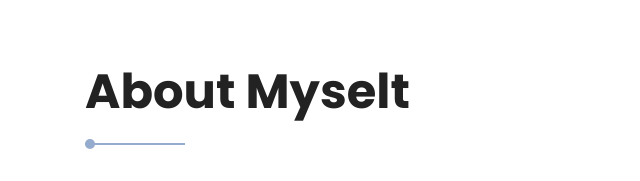
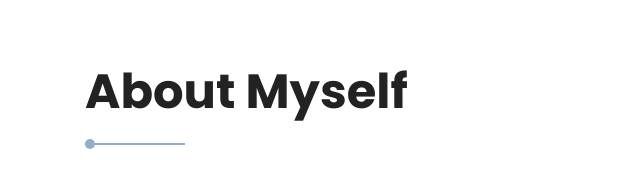
Before and after one commit to AnthonyCardenBarrera/AnthonyCardenBarrera.github.io, a plain HTML site: page index.html in a window 1280 px wide. Shown: the part 880-1061 px from the top of the page, 0-640 px from the left. Drawn offline with nearby package versions, Linux system fonts and the light colour scheme; some packages are replaced by stand-ins of ours.

Commit message:
Update index.html

```diff
--- a/index.html
+++ b/index.html
@@ -98,7 +98,7 @@
 				</div> -->
 				<div class="col-lg-5 col-md-12 about-right">
 					<div class="section-title">
-						<h2>about myselt</h2>
+						<h2>about myself</h2>
 					</div>
 					<div class="mb-50 wow fadeIn" data-wow-duration=".8s">
 						<p>
```
